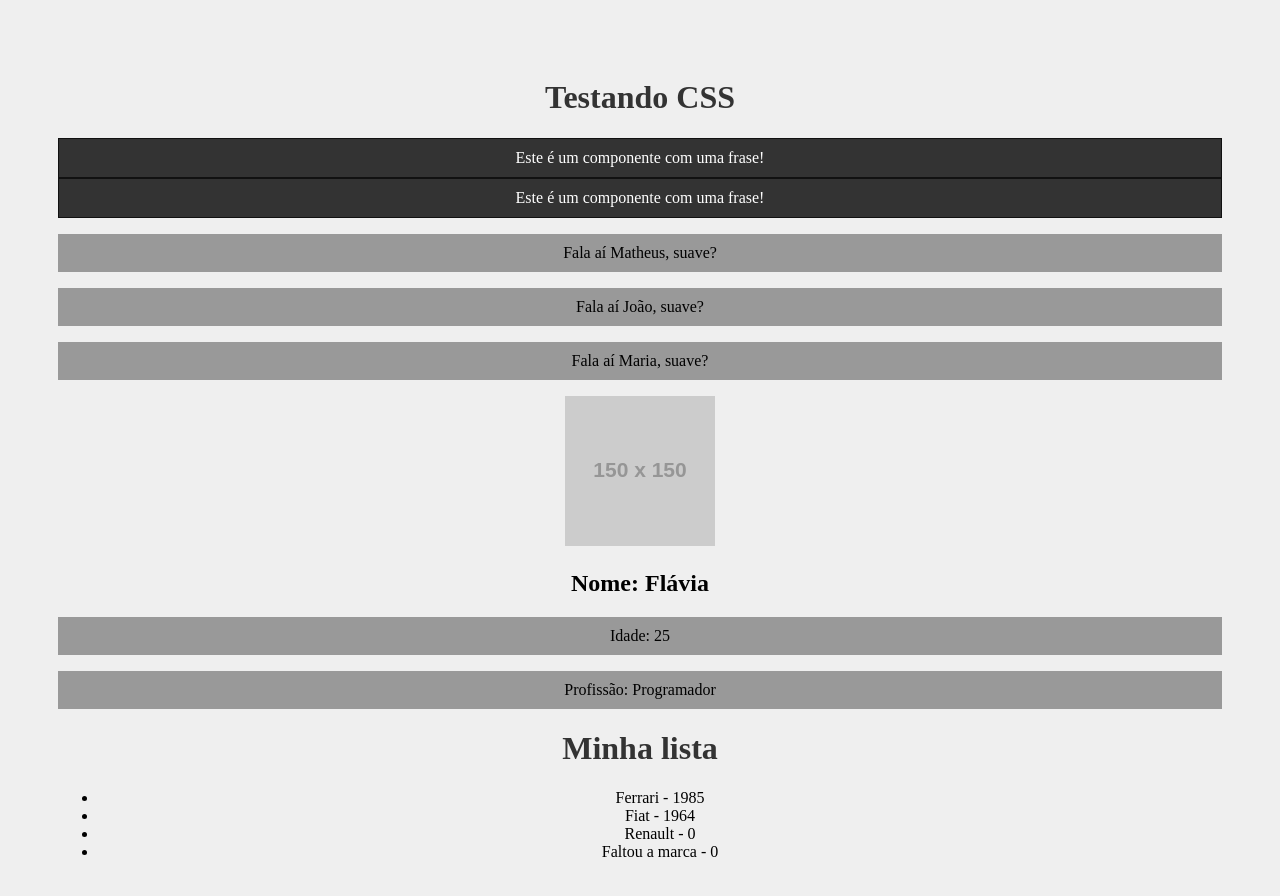
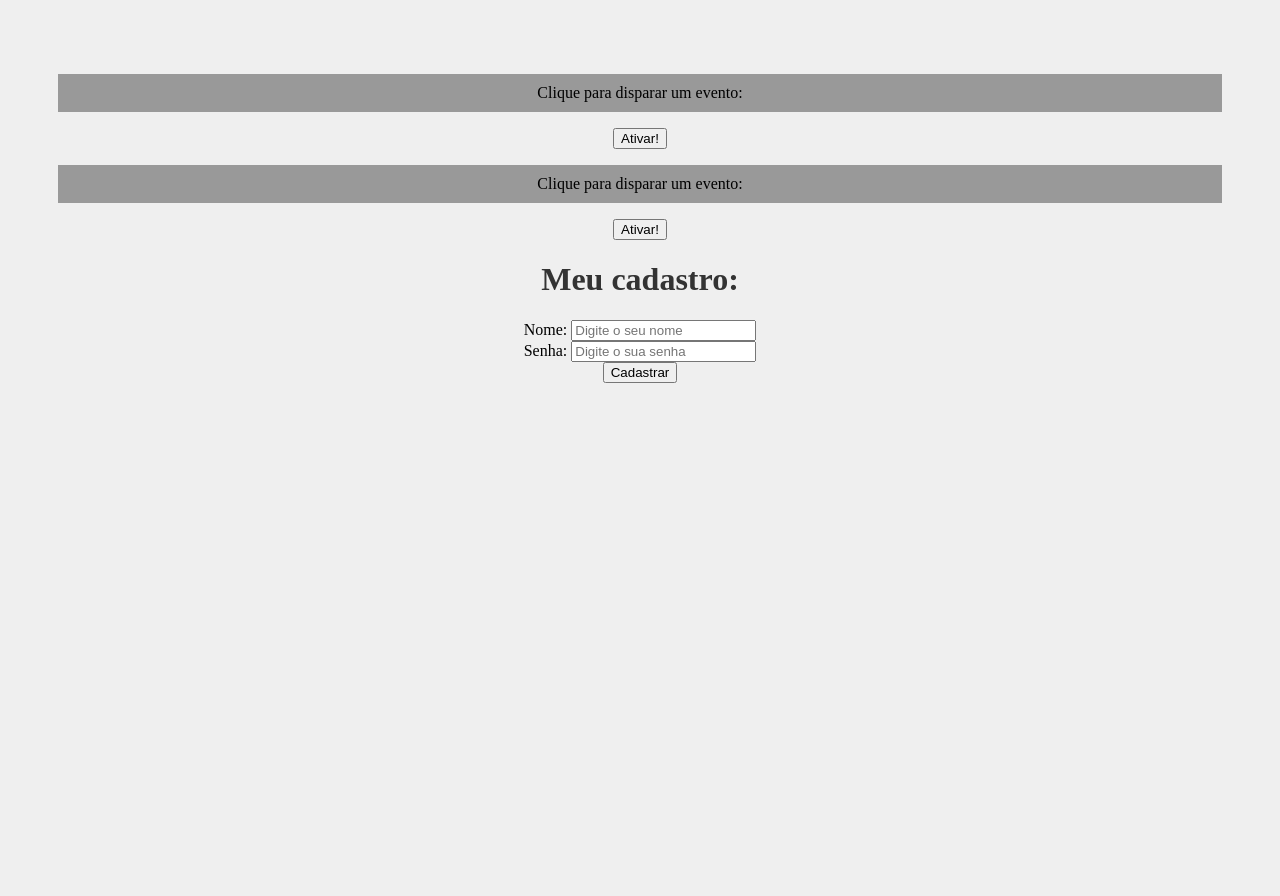
Before and after one commit to Flavia-OlSi/My-Costs, a React (Create React App) app: page / in a window 1280 px wide. Shown: the top 896 px of the page. Built offline with nearby package versions, Linux system fonts and the light colour scheme.

Commit message:
Finalizado a aula 10 - useState

```diff
--- a/src/App.js
+++ b/src/App.js
@@ -1,27 +1,15 @@
 import './App.css';
-import SayMyName from './components/SayMyName';
-import Pessoa from './components/Pessoa';
-import Frase from './components/Frase';
-import List from './components/List';
+import Evento from './components/Evento';
+import Form from './components/Form';
+
 
 function App() {
 
-  const nome = "Maria"
-
   return (
     <div className="App">
-      <h1>Testando CSS</h1>
-      <Frase />
-      <Frase />
-      <SayMyName nome="Matheus" />
-      <SayMyName nome="João" />
-      <SayMyName nome={nome} />
-      <Pessoa
-        nome="Flávia"
-        idade="25"
-        profissao="Programador"
-        foto="https://via.placeholder.com/150"/>
-        <List />
+      <Evento numero={1}/>
+      <Evento numero={2}/>
+      <Form />
     </div>
   );
 }
--- /dev/null
+++ b/src/components/Evento.js
@@ -0,0 +1,15 @@
+function Evento({numero}) {
+
+    function meuEvento() {
+        console.log(`Opa, fui ativado! ${numero}`)
+    }
+
+    return (
+        <div>
+            <p>Clique para disparar um evento:</p>
+            <button onClick={meuEvento}>Ativar!</button>
+        </div>
+    )
+}
+
+export default Evento;
--- /dev/null
+++ b/src/components/Form.js
@@ -0,0 +1,42 @@
+import { useState } from "react";
+
+function Form() {
+
+    function cadastrarUsuario(e) {
+        e.preventDefault()
+        console.log(`Usuário ${name} foi cadastrado com a senha ${password}`);
+    }
+
+    const [name, setName] = useState()
+    const [password, setPassword] = useState()
+
+    return (
+        <div>
+            <h1>Meu cadastro:</h1>
+            <form onSubmit={cadastrarUsuario}>
+                <div>
+                    <label htmlFor="name">Nome: </label>
+                    <input type="text"
+                    id="name"
+                    name="name"
+                    placeholder="Digite o seu nome"
+                    onChange={(e) => setName(e.target.value)}/>
+                </div>
+                <div>
+                <label htmlFor="password">Senha: </label>
+                    <input
+                    type="password"
+                    id="password"
+                    name="password"
+                    placeholder="Digite o sua senha"
+                    onChange={(e) => setPassword(e.target.value)} />
+                </div>
+                <div>
+                    <input type="submit" value="Cadastrar" />
+                </div>
+            </form>
+        </div>
+    )
+}
+
+export default Form;
```
